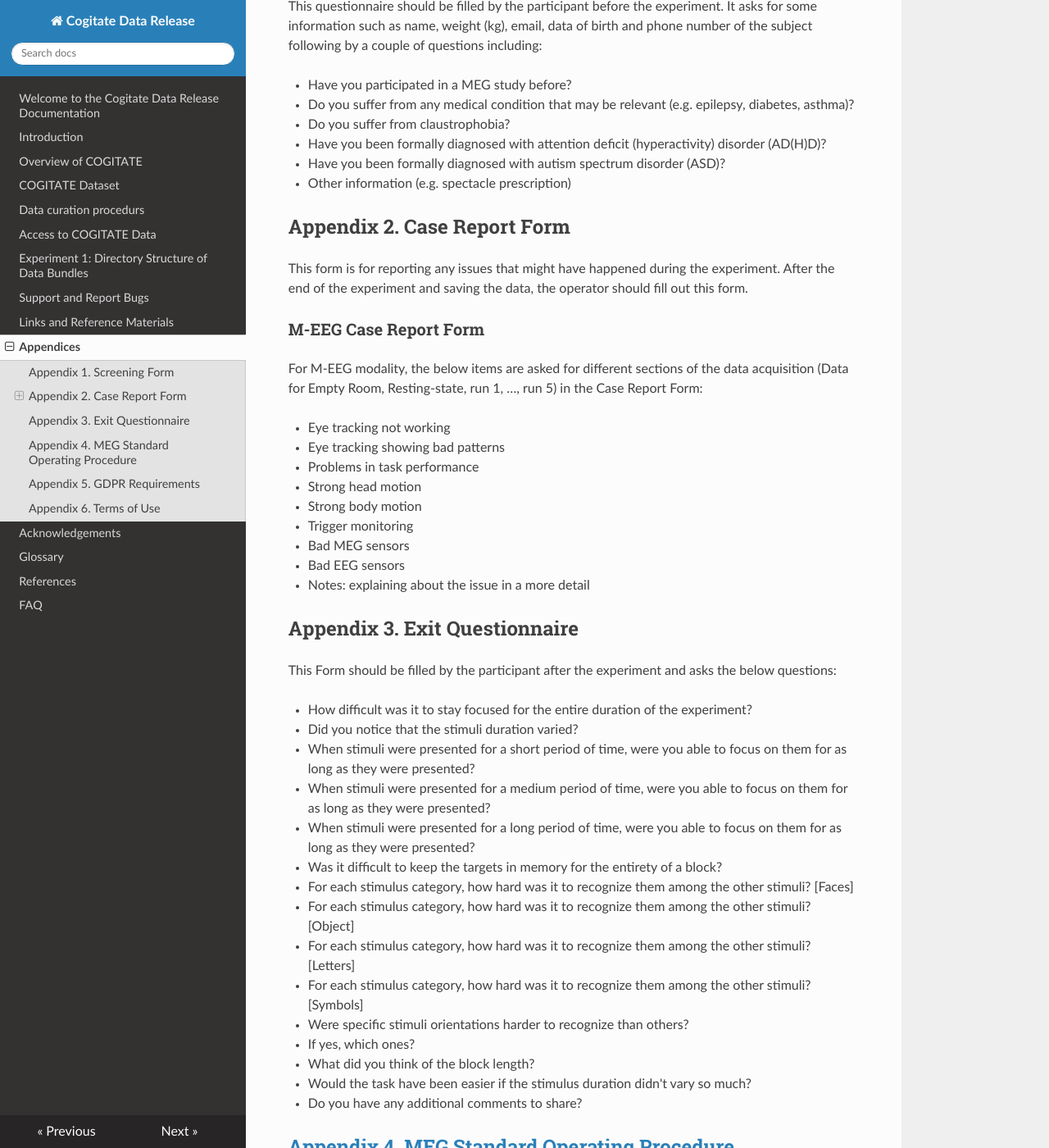
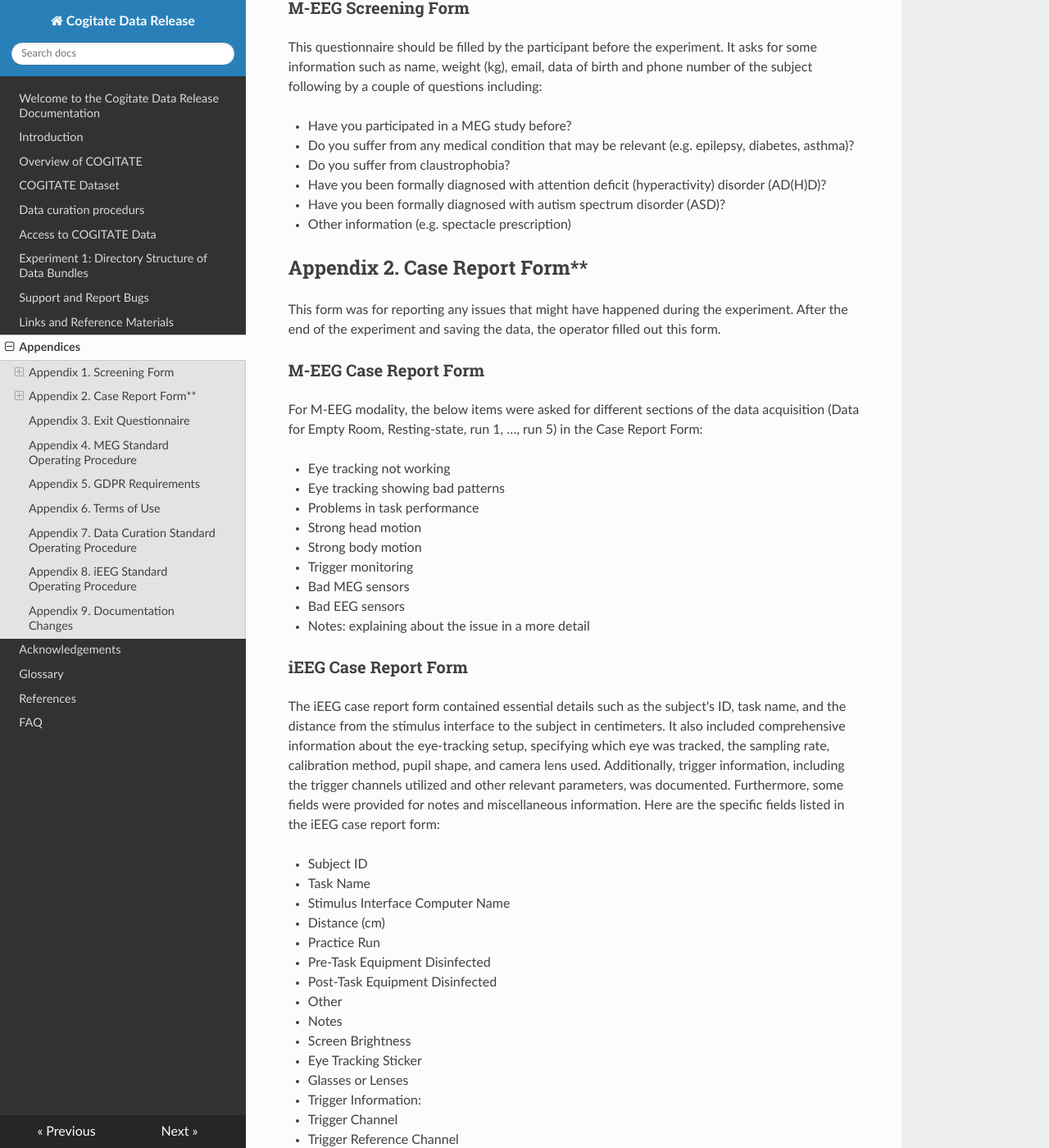
Before and after one commit to Cogitate-consortium/cogitate-data, an MkDocs documentation site: the page built from docs/09_appendices.md, in a window 1280 px wide and 1400 px high, scrolled down 220 px. Shown: the whole window at 82% size. Built offline with MkDocs 1.6.1, drawn with Linux system fonts in a browser that asks for light colours; nearby versions of some CDN libraries; some of the changed text lies outside the part shown.

Commit message:
Added iEEG Case Report Form and appendices 7, 8, 9 to Appendices section

```diff
--- a/docs/09_appendices.md
+++ b/docs/09_appendices.md
@@ -1,6 +1,8 @@
 # Appendices
 
 ## Appendix 1. Screening Form
+
+### M-EEG Screening Form
 
 This questionnaire should be filled by the participant before the experiment. It asks for some information such as name, weight (kg), email, data of birth and phone number of the subject following by a couple of questions including:
 
@@ -11,13 +13,13 @@ This questionnaire should be filled by the participant before the experiment. It
 * Have you been formally diagnosed with autism spectrum disorder (ASD)?
 * Other information (e.g. spectacle prescription)
 
-## **Appendix 2. Case Report Form**
+## Appendix 2. Case Report Form**
 
-This form is for reporting any issues that might have happened during the experiment. After the end of the experiment and saving the data, the operator should fill out this form.
+This form was for reporting any issues that might have happened during the experiment. After the end of the experiment and saving the data, the operator filled out this form.
 
-### **M-EEG Case Report Form**
+### M-EEG Case Report Form
 
-For M-EEG modality, the below items are asked for different sections of the data acquisition (Data for Empty Room, Resting-state, run 1, …, run 5) in the Case Report Form:
+For M-EEG modality, the below items were asked for different sections of the data acquisition (Data for Empty Room, Resting-state, run 1, …, run 5) in the Case Report Form:
 
 * Eye tracking not working
 * Eye tracking showing bad patterns
@@ -29,7 +31,35 @@ For M-EEG modality, the below items are asked for different sections of the data
 * Bad EEG sensors
 * Notes: explaining about the issue in a more detail
 
-## **Appendix 3. Exit Questionnaire**
+### iEEG Case Report Form
+
+The iEEG case report form contained essential details such as the subject's ID, task name, and the distance from the stimulus interface to the subject in centimeters. It also included comprehensive information about the eye-tracking setup, specifying which eye was tracked, the sampling rate, calibration method, pupil shape, and camera lens used. Additionally, trigger information, including the trigger channels utilized and other relevant parameters, was documented. Furthermore, some fields were provided for notes and miscellaneous information. Here are the specific fields listed in the iEEG case report form:
+
+- Subject ID
+- Task Name
+- Stimulus Interface Computer Name
+- Distance (cm)
+- Practice Run
+- Pre-Task Equipment Disinfected
+- Post-Task Equipment Disinfected
+- Other
+- Notes
+- Screen Brightness
+- Eye Tracking Sticker
+- Glasses or Lenses
+- Trigger Information:
+  - Trigger Channel
+  - Trigger Reference Channel
+  - Trigger Channel Gain
+  - Audio Channels
+- Eye Tracker Setup:
+  - Eye Tracked
+  - Sampling Rate
+  - Calibration Type
+  - Pupil
+  - Camera Lens
+
+## Appendix 3. Exit Questionnaire
 
 This Form should be filled by the participant after the experiment and asks the below questions:
 
@@ -49,8 +79,14 @@ This Form should be filled by the participant after the experiment and asks the
 * Would the task have been easier if the stimulus duration didn't vary so much?
 * Do you have any additional comments to share?
 
-## [Appendix 4. MEG Standard Operating Procedure](https://github.com/Cogitate-consortium/cogitate-data/blob/main/assets/documentation_v1.0/linked_files_v1.0/MEG%20SOP_v1.0.pdf)
+## [Appendix 4. MEG Standard Operating Procedure](https://github.com/Cogitate-consortium/cogitate-data/raw/main/assets/documentation_v1.0/linked_files_v1.0/MEG%20SOP_v1.0.pdf)
 
-## [Appendix 5. GDPR Requirements](https://github.com/Cogitate-consortium/cogitate-data/blob/main/assets/documentation_v1.0/linked_files_v1.0/Cogitate_GDPR_v1.pdf)
+## [Appendix 5. GDPR Requirements](https://github.com/Cogitate-consortium/cogitate-data/raw/main/assets/documentation_v1.0/linked_files_v1.0/Cogitate_GDPR_v1.pdf)
 
-## [Appendix 6. Terms of Use](https://github.com/Cogitate-consortium/cogitate-data/blob/main/assets/documentation_v1.0/linked_files_v1.0/Cogitate_ToU_v1.pdf)
+## [Appendix 6. Terms of Use](https://github.com/Cogitate-consortium/cogitate-data/raw/main/assets/documentation_v1.0/linked_files_v1.0/Cogitate_ToU_v1.pdf)
+
+## Appendix 7. Data Curation Standard Operating Procedure
+
+## [Appendix 8. iEEG Standard Operating Procedure](https://github.com/Cogitate-consortium/cogitate-data/raw/main/assets/documentation_v1.1/linked_files_v1.1/SOP%20iEEG%20General_v2.pdf)
+
+## Appendix 9. Documentation Changes
```
